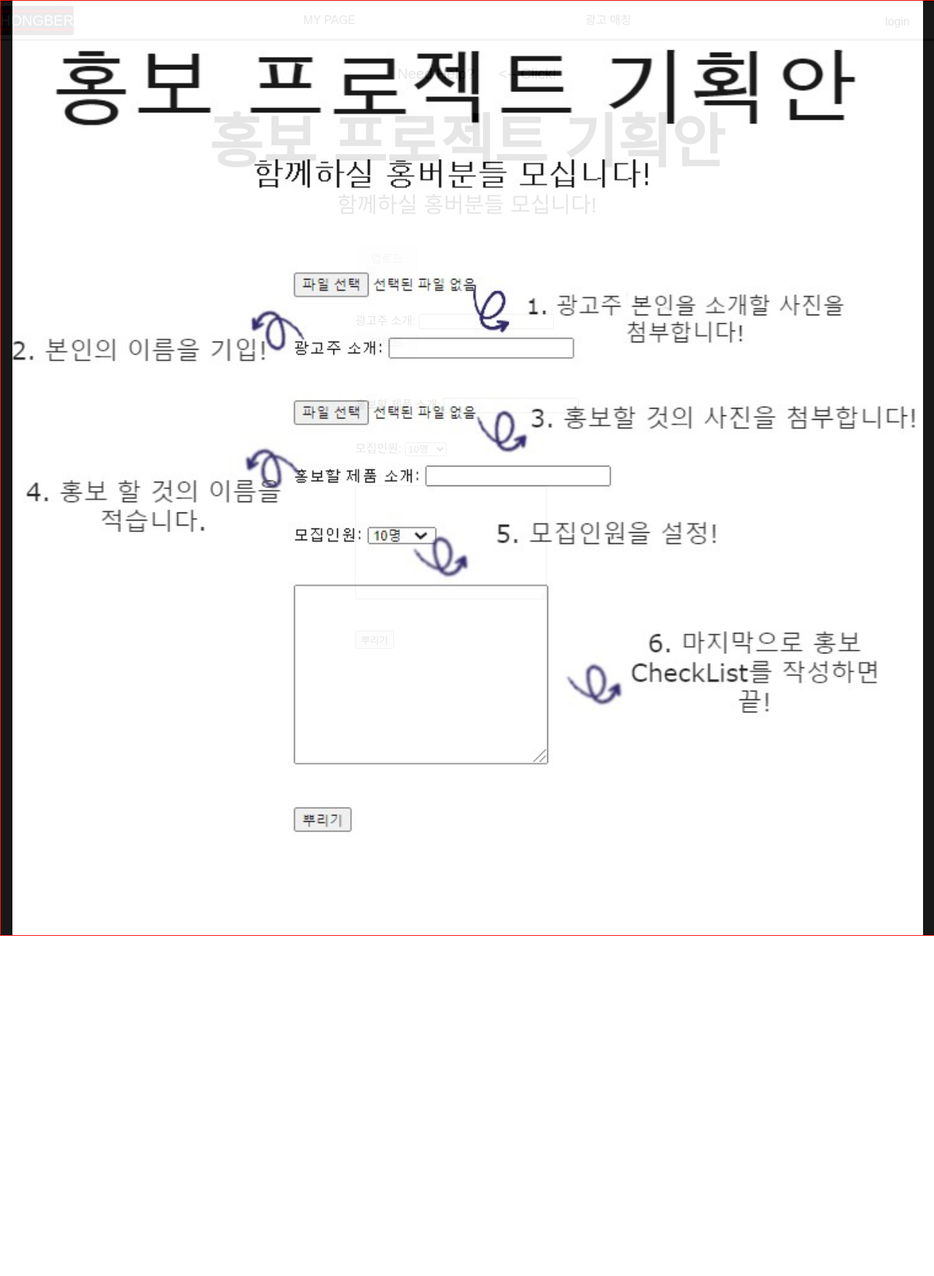
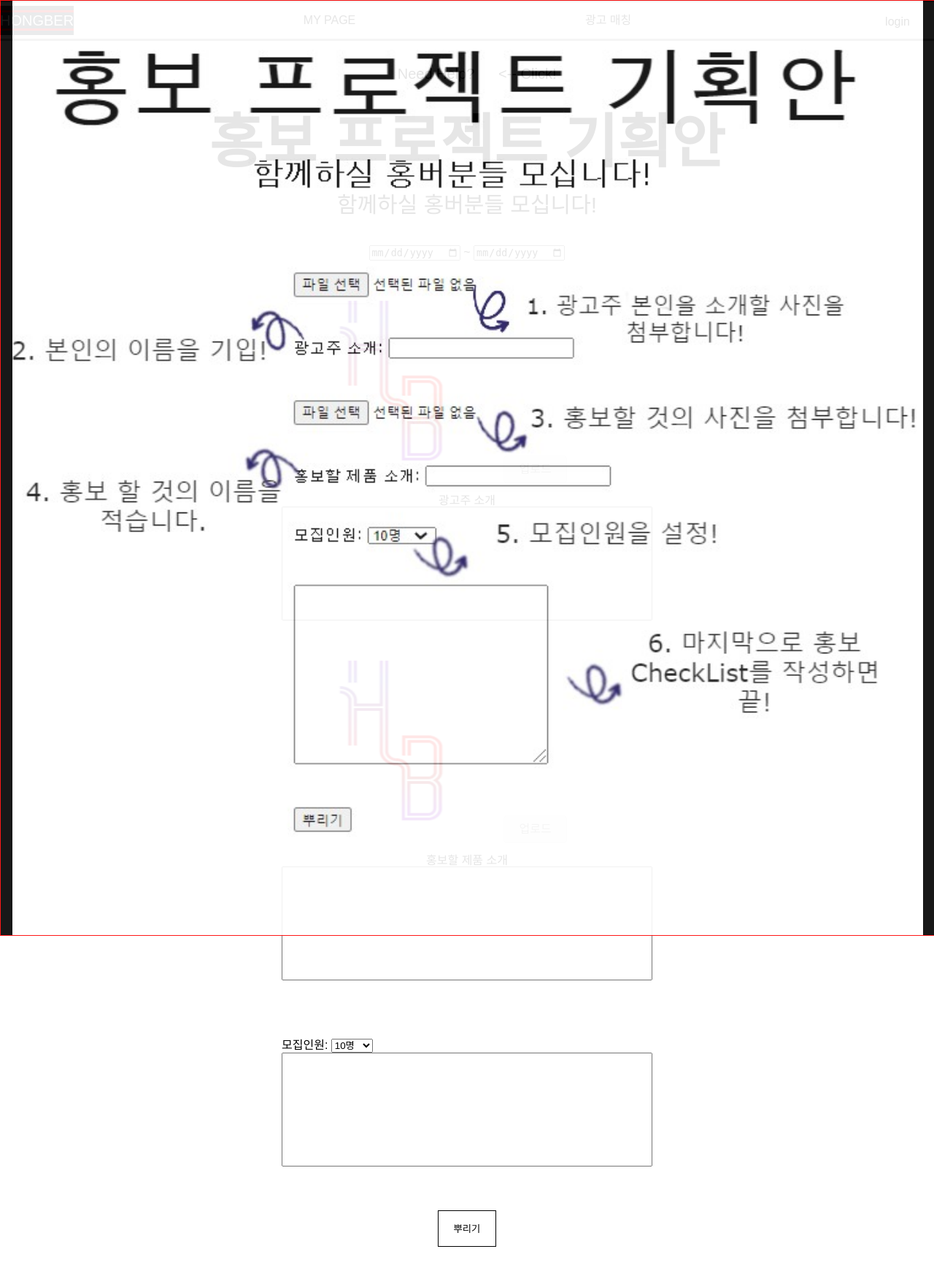
Before and after one commit to SeoEunGi0802/HongBer, a PHP site: page /php/spread.php in a window 1280 px wide. Shown: the whole page at 73% size. Before the commit the page ends 1282 px from the top, so only its background shows below. Run offline with PHP 8.4, Linux system fonts and the light colour scheme.

Commit message:
modify code

```diff
--- a/hongber/css/spread.css
+++ b/hongber/css/spread.css
@@ -29,6 +29,28 @@
     padding: 0;
     overflow: hidden;
     border: 0;
+  }
+  #addintro{
+    width: 300px;
+    height: 250px;
+  }
+  #productintro{
+    width: 300px;
+    height: 250px;
+  }
+  .introduce_add{
+    text-align: center;
+  }
+  .introduce_add input{
+    width: 500px;
+    height: 150px;
+  }
+  .introduce_prod{
+    text-align: center;
+  }
+  .introduce_prod input{
+    width: 500px;
+    height: 150px;
   }
   .filebox label {
     display: inline-block;
@@ -130,16 +152,31 @@
     margin-top: 40px;
 }
 .form_container input{
-    margin-top: 40px;
+    margin-bottom: 40px;
 }
 .form_container select{
     margin-top: 40px;
 }
 .form_container textarea{
-    margin-top: 40px;
+    margin-top: 10px;
+    width: 500px;
+    resize: none;
 }
 .form_container h1{
     font-size: 50px;
+}
+#sbtn{
+  width: 80px;
+  height: 50px;
+  background-color: white;
+  border: 1px solid;
+}
+.spread_date{
+  text-align: center;
+}
+#checklist{
+  width: 500px;
+  height: 150px;
 }
 /*-----------------------스크롤바--------------------------*/
 body::-webkit-scrollbar {
--- a/hongber/php/spread.php
+++ b/hongber/php/spread.php
@@ -7,6 +7,7 @@
   <meta name="viewport" content="width=device-width, initial-scale=1.0">
   <link rel="stylesheet" href="/hongber/css/reset.css">
   <link rel="stylesheet" href="/hongber/css/spread.css">
+  <script type="text/javascript" src="/hongber/js/jquery.js"></script>
   <script>
     function details() {
       document.getElementById("front");
@@ -27,24 +28,6 @@
       };
       reader.readAsDataURL(event.target.files[0]);
     }
-
-    function readURL(input) {
-      if (input.files && input.files[0]) {
-        let file = input.files;
-        if (!/(.*?)\.(jpg|jpeg|png|gif|png)$/i.test(file[0].name)) {
-          alert('jpg, jpeg, gif, png 파일만 선택해 주세요.');
-        } else {
-          let reader = new FileReader();
-          reader.onload = function(e) {
-            $('#preimg').attr('src', e.target.result);
-          }
-          reader.readAsDataURL(input.files[0]);
-        }
-      }
-    }
-    $('#file').change(function() {
-      readURL(this);
-    });
   </script>
   <title>Spread</title>
 </head>
@@ -60,36 +43,91 @@
       <h1>홍보 프로젝트 기획안</h1>
       <h3>함께하실 홍버분들 모십니다!</h3>
       <div class="form_container">
-        <form action="" enctype="multipart/form-data">
+        <form action="spindb.php" enctype="multipart/form-data" method="POST">
+          <div class="spread_date">
+            <input type="date" name="sd" required> ~ <input type="date" name="ed" required>
+          </div>
           <div class="filebox">
-            <div id="image_container"></div>
+            <img src="" id="addintro" onerror="noneimg()">
             <label for="file">업로드</label>
-            <input type="file" id="file" accept="image/gif, image/jpeg, image/png" onchange="setThumbnail(event);">
+            <input type="file" id="file" name="file" accept="image/gif, image/jpeg, image/png">
           </div><br>
-          광고주 소개: <input type="text"><br>
+          <div class="introduce_add">
+            <p>광고주 소개</p>
+            <input type="text" name="add" required>
+          </div>
+
           <div class="filebox">
-            <div id="image_container"></div>
-            <label for="file">업로드</label>
-            <input type="file" id="file" accept="image/gif, image/jpeg, image/png" onchange="setThumbnail(event);">
+            <img src="" id="productintro" onerror="noneimg()">
+            <label for="file2">업로드</label>
+            <input type="file" id="file2" name="file2" accept="image/gif, image/jpeg, image/png">
           </div><br>
-          홍보할 제품 소개: <input type="text"><br>
+          <div class="introduce_prod">
+            <p>홍보할 제품 소개</p>
+            <input type="text" name="prod" required>
+          </div>
+
           모집인원:
-          <select name="모집인원">
-            <option value="">10명</option>
-            <option value="">20명</option>
-            <option value="">30명</option>
-            <option value="">40명</option>
-            <option value="">50명</option>
-            <option value="">60명</option>
-            <option value="">70명</option>
-            <option value="">80명</option>
-            <option value="">90명</option>
-            <option value="">100명</option>
+          <select name="recper">
+            <option value="10">10명</option>
+            <option value="20">20명</option>
+            <option value="30">30명</option>
+            <option value="40">40명</option>
+            <option value="50">50명</option>
+            <option value="60">60명</option>
+            <option value="70">70명</option>
+            <option value="80">80명</option>
+            <option value="90">90명</option>
+            <option value="100">100명</option>
           </select><br>
-          <textarea name="" id="" cols="30" rows="10"></textarea><br>
-          <input type="submit" value="뿌리기">
+          <input type="text" name="checklist" id="checklist" cols="30" rows="10" required><br>
+          <h6><input type="submit" value="뿌리기" id="sbtn"></h6>
         </form>
       </div>
+      <script>
+        function readURL(input) {
+          if (input.files && input.files[0]) {
+            let file = input.files;
+            if (!/(.*?)\.(jpg|jpeg|png|gif|png)$/i.test(file[0].name)) {
+              alert('jpg, jpeg, gif, png 파일만 선택해 주세요.');
+            } else {
+              let reader = new FileReader();
+              reader.onload = function(e) {
+                $('#addintro').attr('src', e.target.result);
+              }
+              reader.readAsDataURL(file[0]);
+            }
+          }
+        }
+        $('#file').change(function() {
+          readURL(this);
+        });
+      </script>
+      <script>
+        function readURL2(input) {
+          if (input.files && input.files[0]) {
+            let file2 = input.files;
+            if (!/(.*?)\.(jpg|jpeg|png|gif|png)$/i.test(file2[0].name)) {
+              alert('jpg, jpeg, gif, png 파일만 선택해 주세요.');
+            } else {
+              let reader2 = new FileReader();
+              reader2.onload = function(e2) {
+                $('#productintro').attr('src', e2.target.result);
+              }
+              reader2.readAsDataURL(file2[0]);
+            }
+          }
+        }
+        $('#file2').change(function() {
+          readURL2(this);
+        });
+      </script>
+      <script>
+        function noneimg() {
+          $("#addintro").attr("src", "/hongber/css/image/bpimg.png");
+          $("#productintro").attr("src", "/hongber/css/image/bpimg.png");
+        }
+      </script>
 </body>
 
 </html>
```
Also changed, not shown: hongber/php/spindb.php (added, +54 -0 lines).
